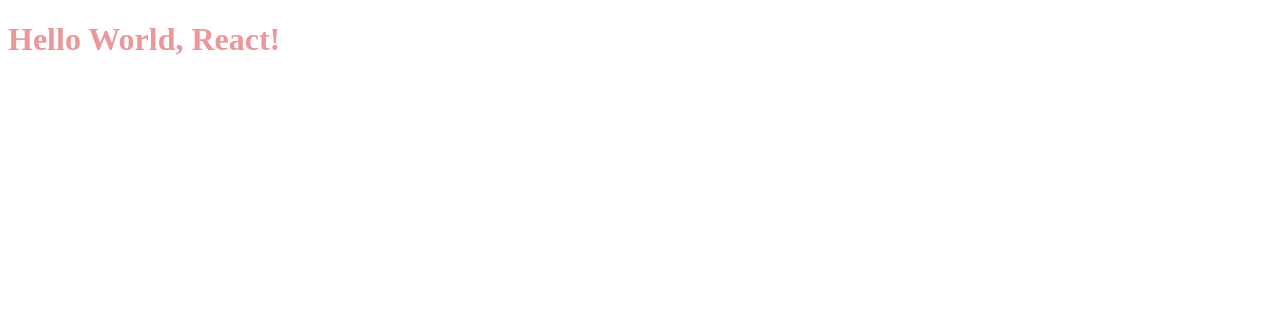
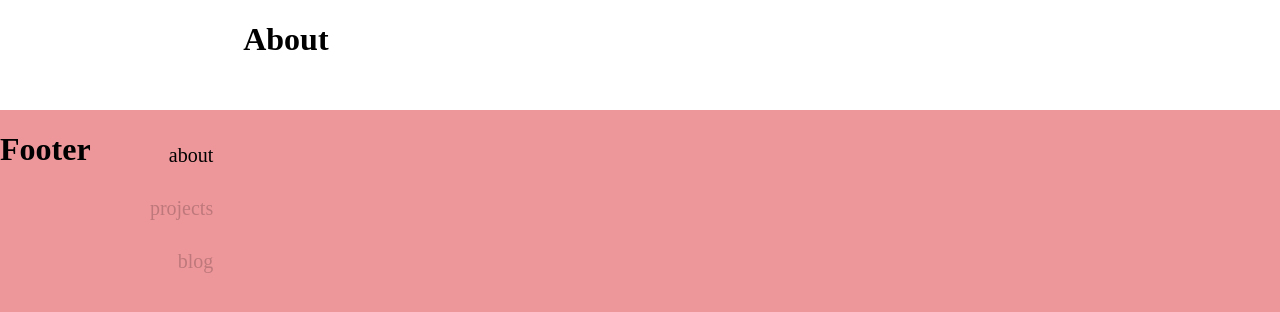
Before and after one commit to SarahYiskah/sarahyiskah, a React app: page / in a window 1280 px wide. Shown: the top 312 px of the page. Built offline with nearby package versions, Linux system fonts and the light colour scheme.

Commit message:
added navbar

```diff
--- a/index.js
+++ b/index.js
@@ -1,12 +1,15 @@
 import React from 'react';
 import ReactDOM from 'react-dom';
-
 import App from 'App';
 import { ThemeProvider } from 'react-jss';
 import theme from './theme';
 
-ReactDOM.render((
-    <ThemeProvider theme={theme}>
-        <App />
-    </ThemeProvider>
-), document.getElementById("root"));
+if (document) {
+    document.body.style.padding = 0;
+    document.body.style.margin = 0;
+    ReactDOM.render((
+        <ThemeProvider theme={theme}>
+            <App />
+        </ThemeProvider>
+    ), document.getElementById("root"));
+}
--- a/src/App.js
+++ b/src/App.js
@@ -1,9 +1,18 @@
 import React from 'react';
 import { createUseStyles } from 'react-jss';
+import { Footer, Navbar, About } from 'components';
 
 const useStyles = createUseStyles(theme => ({
     text: {
         color: theme.palette.primary.main
+    },
+    body: {
+        marginBottom: '690px',
+        background: theme.palette.background.primary,
+        position: 'relative',
+        zIndex: 1,
+        display: 'grid',
+        gridTemplateColumns: 'minmax(19%, auto) minmax(auto, 1555px)',
     }
 }));
 
@@ -11,8 +20,12 @@
     const classes = useStyles();
 
     return (
-        <div className="container">
-            <h1 className={classes.text}>Hello World, React!</h1>
+        <div className={classes.container}>
+            <div className={classes.body}>
+                <Navbar />
+                <About />
+            </div>
+            <Footer />
         </div>
     );
 };
--- a/src/components/About.js
+++ b/src/components/About.js
@@ -0,0 +1,35 @@
+import React from 'react';
+import { createUseStyles } from 'react-jss';
+
+const useStyles = createUseStyles(theme => ({
+    navLink: {
+        fontFamily: 'PT Sans Caption',
+        fontStyle: 'normal',
+        fontSize: '20px',
+        lineHeight: '26px',
+        textAlign: 'right',
+        color: theme.palette.text.tertiary
+    },
+    navLinkActive: {
+        fontFamily: 'PT Sans Caption',
+        fontStyle: 'normal',
+        fontSize: '20px',
+        lineHeight: '26px',
+        textAlign: 'right',
+        color: theme.palette.text.primary
+    }
+}));
+
+const About = () => {
+    const classes = useStyles();
+
+    return (
+        <div id="about" className={classes.container}>
+            <h1 className={classes.text}>
+                About
+            </h1>
+        </div>
+    );
+};
+
+export default About;
--- a/src/components/Footer.js
+++ b/src/components/Footer.js
@@ -0,0 +1,28 @@
+import React from 'react';
+import { createUseStyles } from 'react-jss';
+
+const useStyles = createUseStyles(theme => ({
+    container: {
+        background: theme.palette.background.secondary,
+        color: theme.palette.text.primary,
+        height: '690px',
+        position: 'fixed',
+        bottom: '0',
+        width: '100%',
+        boxSizing: 'border-box'
+    },
+}));
+
+const Footer = () => {
+    const classes = useStyles();
+
+    return (
+        <div className={classes.container}>
+            <h1 className={classes.text}>
+                Footer
+            </h1>
+        </div>
+    );
+};
+
+export default Footer;
--- a/src/components/Navbar.js
+++ b/src/components/Navbar.js
@@ -0,0 +1,90 @@
+import React, { useEffect, useState } from 'react';
+import { createUseStyles } from 'react-jss';
+import { useActiveRoute } from 'hooks';
+
+const useStyles = createUseStyles(theme => ({
+    container: {
+        position: 'relative'
+    },
+    routes: {
+        display: 'flex',
+        flexDirection: 'column',
+        position: 'absolute',
+        right: '30px',
+        transition: 'top 0.5s'
+    },
+    navLink: {
+        fontFamily: 'PT Sans Caption',
+        fontStyle: 'normal',
+        fontSize: '20px',
+        lineHeight: '26px',
+        textAlign: 'right',
+        textDecoration: 'none',
+        textTransform: 'lowercase',
+        marginBottom: '27px',
+        color: theme.palette.text.tertiary
+    },
+    navLinkActive: {
+        fontFamily: 'PT Sans Caption',
+        fontStyle: 'normal',
+        fontSize: '20px',
+        lineHeight: '26px',
+        textAlign: 'right',
+        textDecoration: 'none',
+        textTransform: 'lowercase',
+        marginBottom: '27px',
+        color: theme.palette.text.primary
+    }
+}));
+
+const Navbar = () => {
+    const classes = useStyles();
+    const [activeRoute, setActiveRoute] = useActiveRoute();
+    const [top, setTop] = useState('142px');
+
+    const handleAboutClick = () => setActiveRoute('about');
+    const handleProjectsClick = () => setActiveRoute('projects');
+    const handleBlogClick = () => setActiveRoute('blog');
+
+    useEffect(() => {
+        if (activeRoute === 'about') setTop('142px');
+        if (activeRoute === 'projects') setTop('89px');
+        if (activeRoute === 'blog') setTop('33px');
+    }, [activeRoute]);
+
+    return (
+        <div className={classes.container}>
+            <div
+                className={classes.routes}
+                style={{
+                    top: [top]
+                }}
+            >
+                <a
+                    href="#about"
+                    className={activeRoute === "about" ? classes.navLinkActive : classes.navLink}
+                    onClick={handleAboutClick}
+                >
+                    About
+                </a>
+                <a
+                    href="#projects"
+                    className={activeRoute === "projects" ? classes.navLinkActive : classes.navLink}
+                    onClick={handleProjectsClick}
+                >
+                    Projects
+                </a>
+
+                <a
+                    href="#blog"
+                    className={activeRoute === "blog" ? classes.navLinkActive : classes.navLink}
+                    onClick={handleBlogClick}
+                >
+                    Blog
+                </a>
+            </div>
+        </div>
+    );
+};
+
+export default Navbar;
--- /dev/null
+++ b/src/components/index.js
@@ -0,0 +1,3 @@
+export { default as Navbar } from './Navbar';
+export { default as About } from './About';
+export { default as Footer } from './Footer';
--- a/src/hooks/index.js
+++ b/src/hooks/index.js
@@ -1,2 +1,2 @@
-export { useActiveRoute } from './useActiveRoute';
-export { useCommonClasses } from './useCommonClasses';
+export { default as useActiveRoute } from './useActiveRoute';
+export { default as useCommonClasses } from './useCommonClasses';
--- a/src/hooks/useActiveRoute.js
+++ b/src/hooks/useActiveRoute.js
@@ -1,5 +1,5 @@
 import { useState } from 'react';
-import { ROUTES } from 'src/utility';
+import { ROUTES } from 'utility';
 
 
 function useActiveRoute() {
--- a/webpack.config.js
+++ b/webpack.config.js
@@ -18,7 +18,7 @@
     ],
     resolve: {
         modules: [path.resolve(__dirname, 'src'), 'node_modules'],
-        extensions: ['*', '.js', '.jsx', '.tsx', '.ts'],
+        extensions: ['*', '.js', '.jsx', '.tsx', '.ts', '.css'],
     },
     devServer: {
         contentBase: path.resolve(__dirname, './dist'),
```
